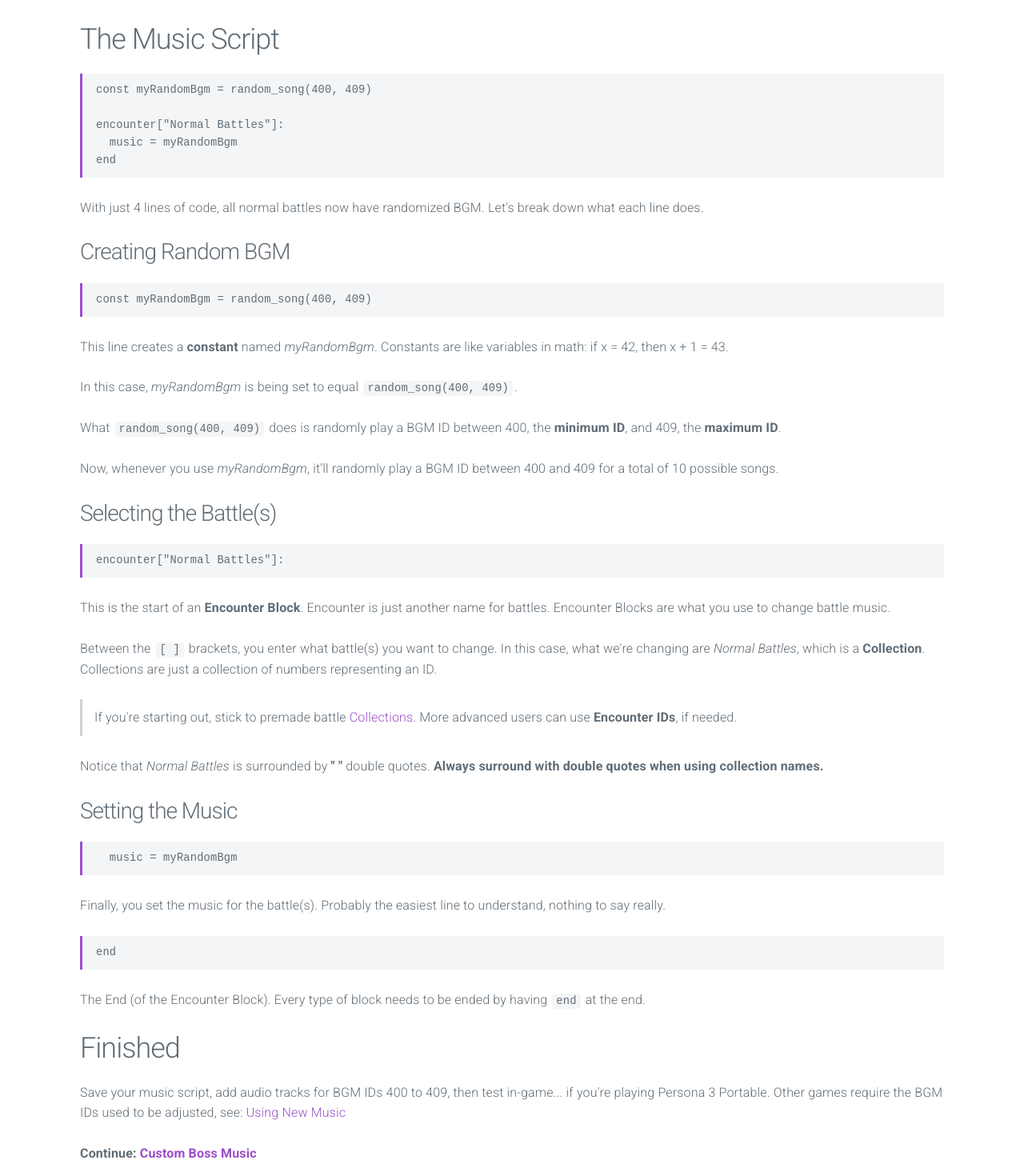
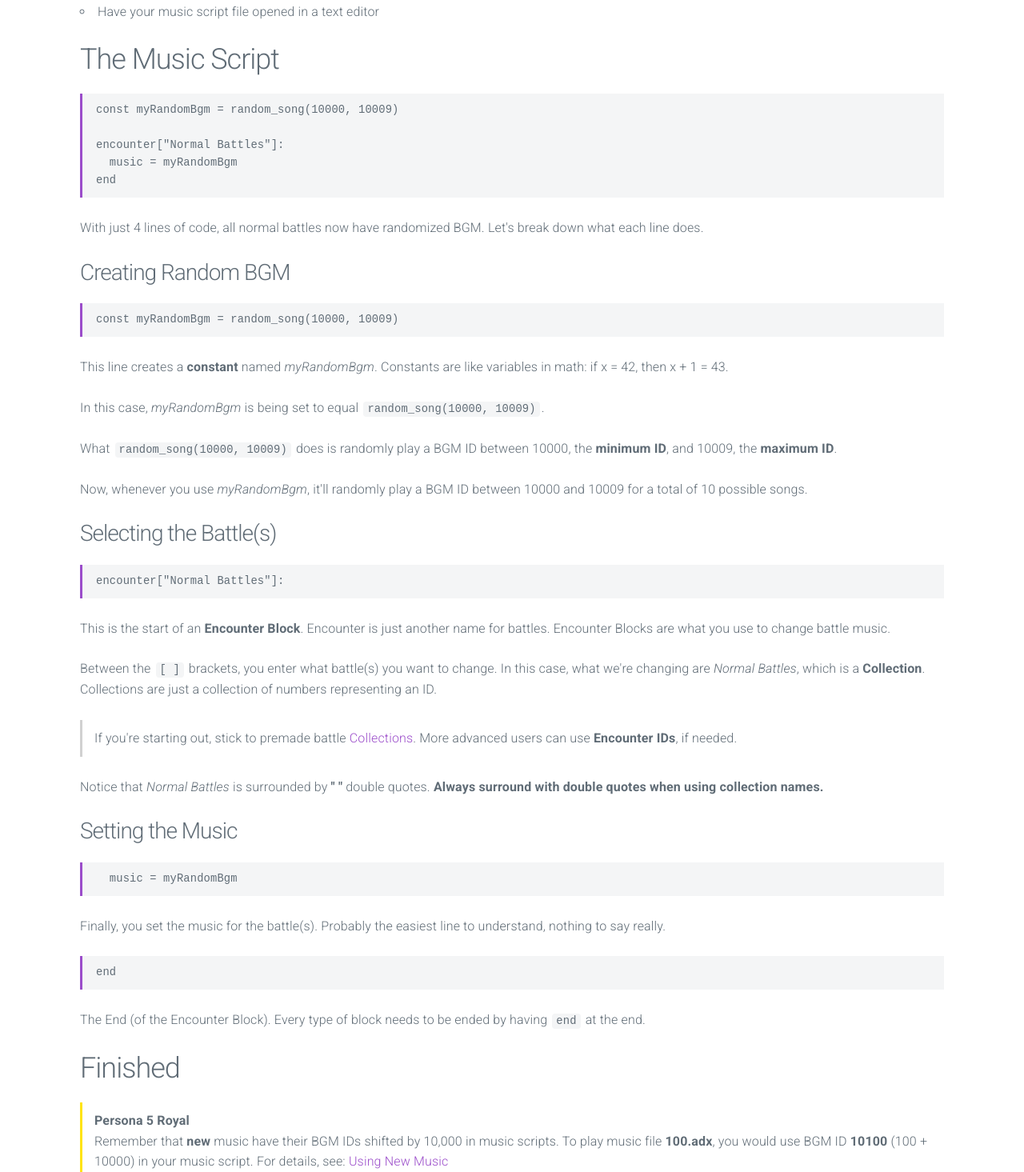
Before and after one commit to T-PoseRatkechi/PersonaMusicScript, a SvelteKit app in the folder sveltekit/: page /guides/randomized-bgm in a window 1280 px wide. Shown: the part 345-1810 px from the top of the page at 80% size. Built offline with nearby package versions, Linux system fonts and the light colour scheme.

Commit message:
Made guides adjust to current game.

```diff
--- a/sveltekit/src/routes/guides/randomized-bgm/+page.svelte
+++ b/sveltekit/src/routes/guides/randomized-bgm/+page.svelte
@@ -1,14 +1,10 @@
-<script>
+<script lang="ts">
 	import { base } from '$app/paths';
 	import Link from '$lib/Link.svelte';
+	import { randomSongExample } from '../Examples';
+	import GameNotice from '../GameNotice.svelte';
 
-	const lines = [
-		'const myRandomBgm = random_song(400, 409)',
-		'',
-		'encounter["Normal Battles"]:',
-		'  music = myRandomBgm',
-		'end'
-	];
+	$: example = $randomSongExample;
 </script>
 
 <h1>Adding Randomized BGM</h1>
@@ -17,36 +13,39 @@
 	game.
 </p>
 <h2>Requirements</h2>
+like
 <ul>
 	<li>BGME Framework</li>
 	<li><Link url="{base}/guides/create-mod">Created a Music Mod with BGME Framework</Link></li>
 	<li>Have your music script file opened in a text editor</li>
 </ul>
 <h2>The Music Script</h2>
-<pre><code>{lines.join('\n')}</code></pre>
+<pre><code>{example.code.join('\n')}</code></pre>
 <p>
 	With just 4 lines of code, all normal battles now have randomized BGM. Let's break down what each
 	line does.
 </p>
 <h3>Creating Random BGM</h3>
-<pre><code>{lines[0]}</code></pre>
+<pre><code>{example.code[0]}</code></pre>
 <p>
 	This line creates a <b>constant</b> named <em>myRandomBgm</em>. Constants are like variables in
 	math: if x = 42, then x + 1 = 43.
 </p>
 <p>
-	In this case, <em>myRandomBgm</em> is being set to equal <code>random_song(400, 409)</code>.
+	In this case, <em>myRandomBgm</em> is being set to equal <code>{example.func}</code>.
 </p>
 <p>
-	What <code>random_song(400, 409)</code> does is randomly play a BGM ID between 400, the
-	<b>minimum ID</b>, and 409, the <b>maximum ID</b>.
+	What <code>{example.func}</code> does is randomly play a BGM ID between {example.settings?.minId},
+	the
+	<b>minimum ID</b>, and {example.settings?.maxId}, the <b>maximum ID</b>.
 </p>
 <p>
-	Now, whenever you use <em>myRandomBgm</em>, it'll randomly play a BGM ID between 400 and 409 for a
-	total of 10 possible songs.
+	Now, whenever you use <em>myRandomBgm</em>, it'll randomly play a BGM ID between {example.settings
+		?.minId}
+	and {example.settings?.maxId} for a total of 10 possible songs.
 </p>
 <h3>Selecting the Battle(s)</h3>
-<pre><code>{lines[2]}</code></pre>
+<pre><code>{example.code[2]}</code></pre>
 <p>
 	This is the start of an <b>Encounter Block</b>. Encounter is just another name for battles.
 	Encounter Blocks are what you use to change battle music.
@@ -66,22 +65,23 @@
 	<b>" "</b> double quotes. <b>Always surround with double quotes when using collection names.</b>
 </p>
 <h3>Setting the Music</h3>
-<pre><code>{lines[3]}</code></pre>
+<pre><code>{example.code[3]}</code></pre>
 <p>
 	Finally, you set the music for the battle(s). Probably the easiest line to understand, nothing to
 	say really.
 </p>
-<pre><code>{lines[4]}</code></pre>
+<pre><code>{example.code[4]}</code></pre>
 <p>
 	The End (of the Encounter Block). Every type of block needs to be ended by having <code>end</code>
 	at the end.
 </p>
 <h2>Finished</h2>
+<GameNotice />
 <p>
-	Save your music script, add audio tracks for BGM IDs 400 to 409, then test in-game... if you're
-	playing Persona 3 Portable. Other games require the BGM IDs used to be adjusted, see: <Link
-		url="{base}/guides/new-music">Using New Music</Link
-	>
+	Save your music script, add audio tracks for BGM IDs {example.settings?.minId} to {example
+		.settings?.maxId} according to the instructions at: <Link url="{base}/guides/new-music"
+		>Using New Music</Link
+	>, then test in-game.
 </p>
 <p>
 	<b>Continue: <Link url="{base}/guides/boss-music">Custom Boss Music</Link></b>
```
Also changed, not shown: sveltekit/src/routes/guides/battle-bgm/+page.svelte (+13 -35 lines), sveltekit/src/routes/guides/boss-music/+page.svelte (+15 -9 lines), sveltekit/src/routes/guides/new-music/+page.svelte (+11 -3 lines).
